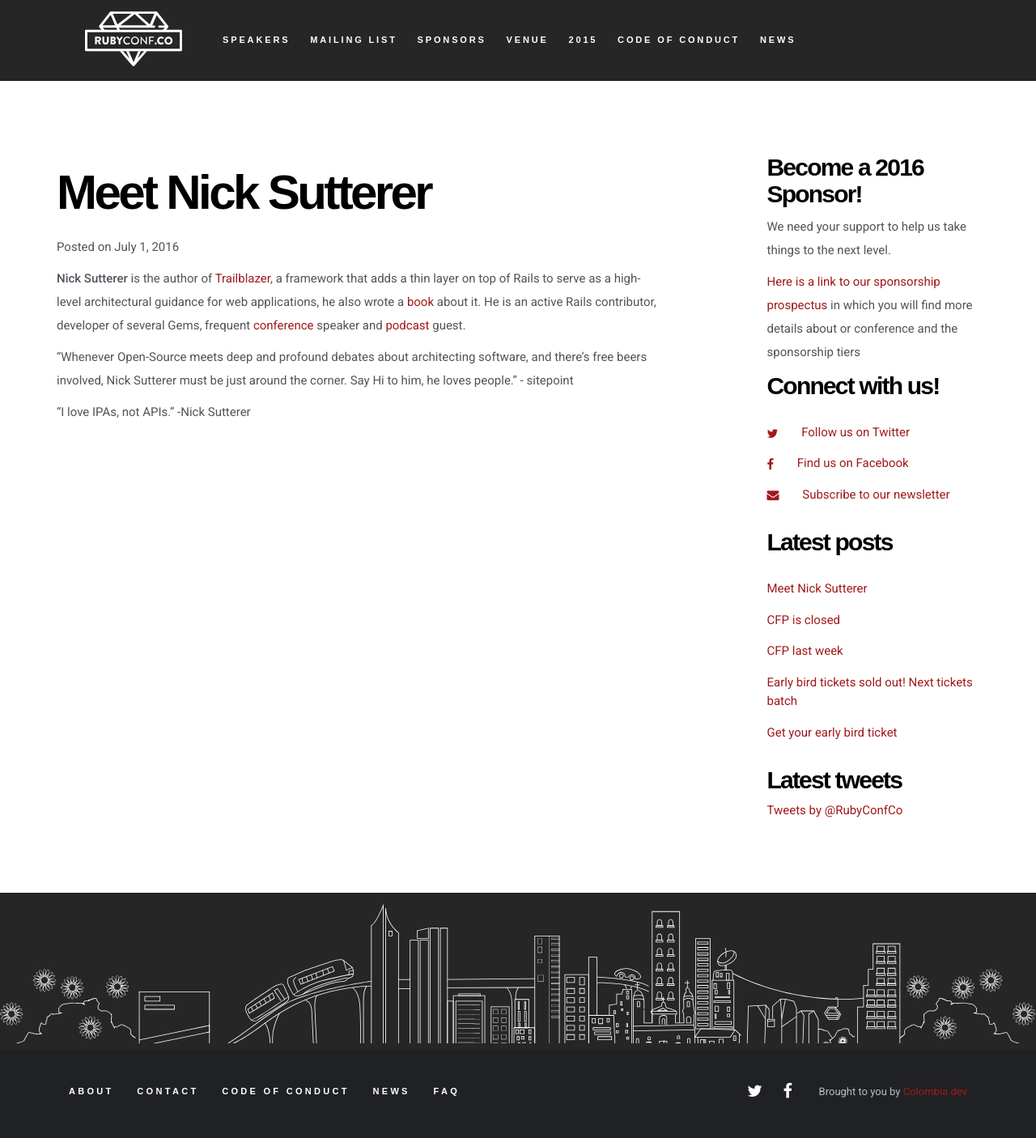
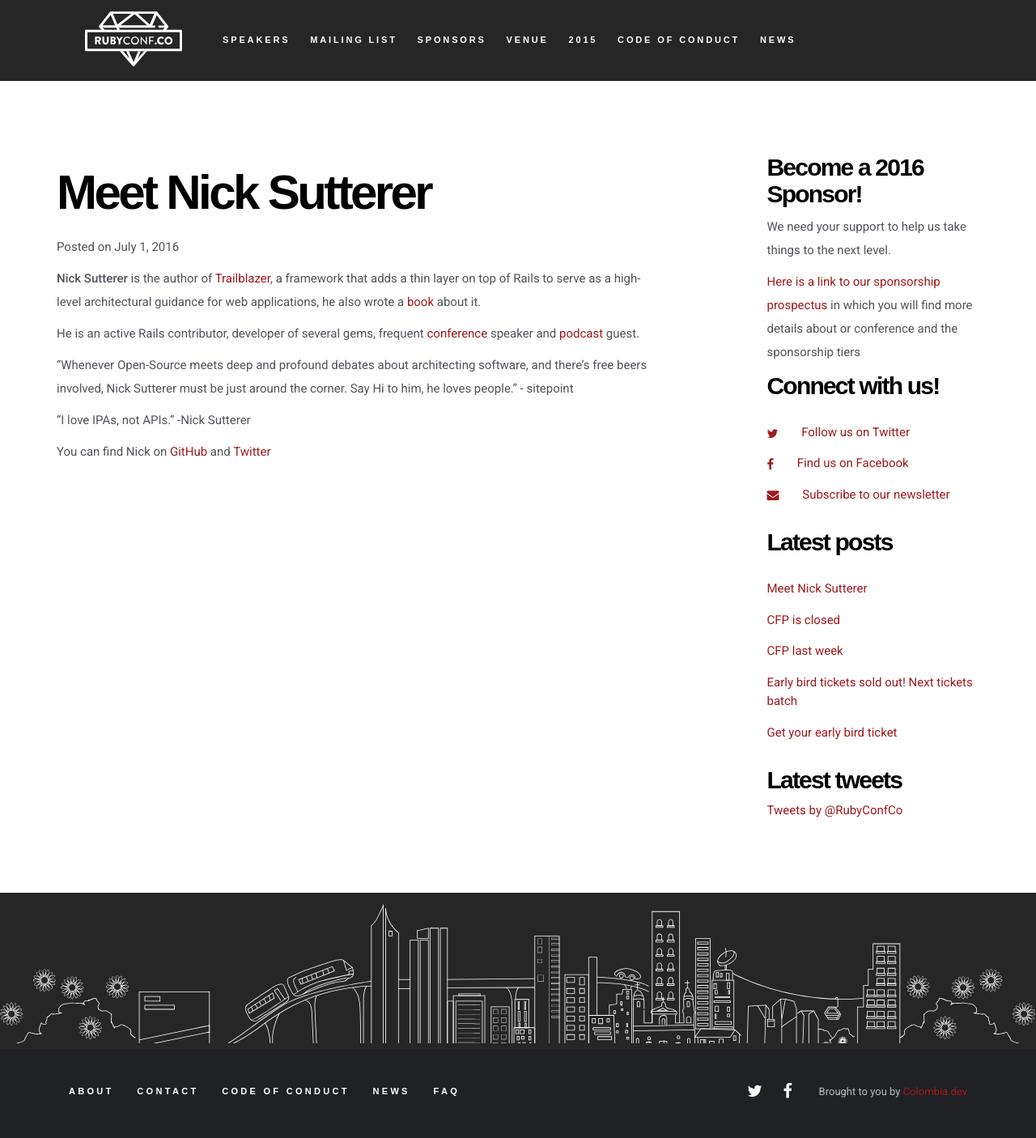
Before and after one commit to RubyConfCo/2016-rubyconfco.github.io, a Jekyll site: the page built from blog/_posts/2016-07-01-nick-sutterer.md, in a window 1280 px wide. Shown: the whole page at 81% size. Built offline with Jekyll 4.4.1, drawn with Linux system fonts in a browser that asks for light colours; some web fonts are replaced; a script that is not in the unit is left out; comment, search, counter and statistics services are not loaded.

Commit message:
NIck links

```diff
--- a/blog/_posts/2016-07-01-nick-sutterer.md
+++ b/blog/_posts/2016-07-01-nick-sutterer.md
@@ -6,8 +6,15 @@
 created_at: Sat July 01 2016
 ---
 
-**Nick Sutterer** is the author of [Trailblazer](http://trailblazer.to/), a framework that adds a thin layer on top of Rails to serve as a high-level architectural guidance for web applications, he also wrote a [book](https://leanpub.com/u/apotonick) about it. He is an active Rails contributor, developer of several Gems, frequent [conference](https://www.youtube.com/watch?v=PJZQkqn8g4U) speaker and [podcast](https://devchat.tv/ruby-rogues/206-rr-trailblazer-with-nick-sutterer) guest.
+**Nick Sutterer** is the author of [Trailblazer](http://trailblazer.to/), a framework that adds a thin layer on top of Rails to serve as a high-level architectural guidance for web applications, he also wrote a [book](https://leanpub.com/u/apotonick) about it.
+
+He is an active Rails contributor, developer of several gems, frequent [conference](https://www.youtube.com/watch?v=PJZQkqn8g4U) speaker and [podcast](https://devchat.tv/ruby-rogues/206-rr-trailblazer-with-nick-sutterer) guest.
 
 “Whenever Open-Source meets deep and profound debates about architecting software, and there's free beers involved, Nick Sutterer must be just around the corner. Say Hi to him, he loves people.” - sitepoint
 
 “I love IPAs, not APIs.” -Nick Sutterer
+
+You can find Nick on [GitHub][gh] and [Twitter][tw]
+
+[gh]: https://github.com/apotonick
+[tw]: https://twitter.com/apotonick
```
